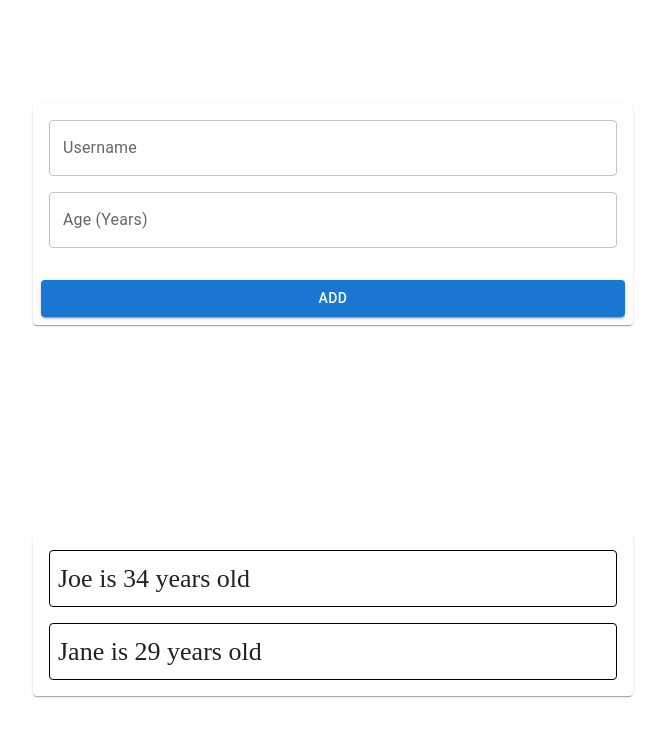
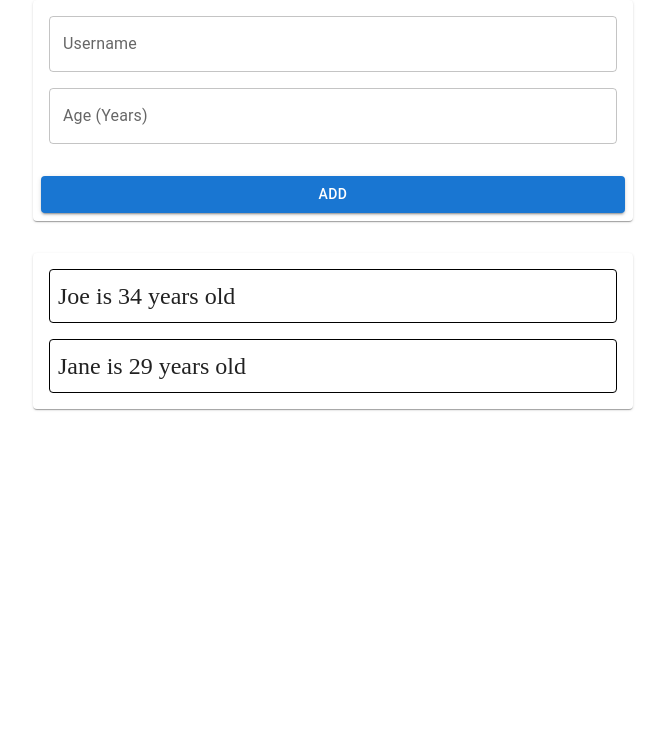
Before and after one commit to advide2001/kudos-app, a React (Vite) app: page / in a window 1280 px wide. Shown: the top 736 px of the page, without its empty margins (307-972 px from the left). Built offline with nearby package versions, Linux system fonts and the light colour scheme.

Commit message:
Added margin to the children of the app

```diff
--- a/src/App.css
+++ b/src/App.css
@@ -1,13 +1,13 @@
 .App {
-  display: flex;
-  flex-direction: column;
-  min-height: 100vh;
-  justify-content: space-around;
   background-color: #ffffff;
   max-width: 600px;
   margin-inline: auto;
-  font-size: calc(10px + 2vmin);
+  font-size: calc(8px + 2vmin);
   color: white;
+}
+
+.App > * {
+  margin-bottom: 2rem;
 }
 
 .list__item {
```
